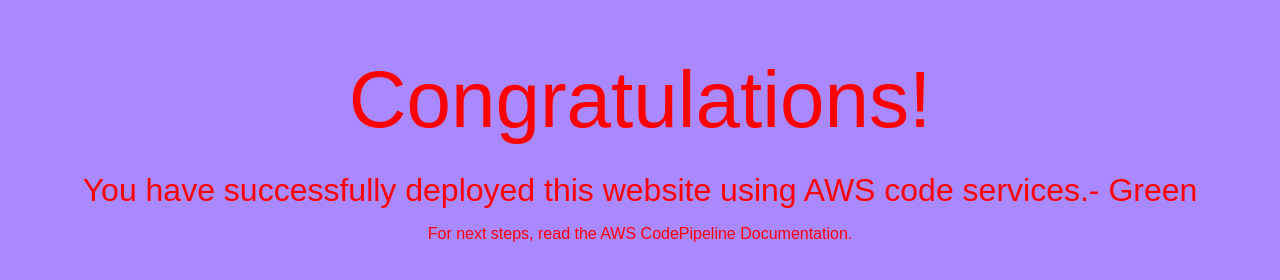
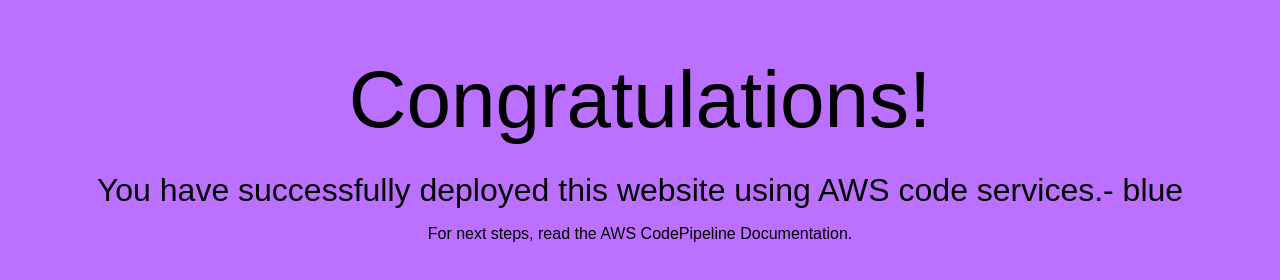
Before and after one commit to zvimosh/Codedeploy, a plain HTML site: page index.html in a window 1280 px wide. Drawn offline with Linux system fonts and the light colour scheme.

Commit message:
Update index.html

```diff
--- a/index.html
+++ b/index.html
@@ -5,8 +5,8 @@
   <title>Sample Deployment</title>
   <style>
     body {
-      color: #ff0000;
-      background-color: #aa89ff;
+      color: #ff01230;
+      background-color: #bb70ff;
       font-family: Arial, sans-serif;
       font-size: 16px;
     }
@@ -27,7 +27,7 @@
 <body>
   <div align="center">
     <h1>Congratulations!</h1>
-    <h2>You have successfully deployed this website using AWS code services.- Green</h2>
+    <h2>You have successfully deployed this website using AWS code services.- blue</h2>
     <p>For next steps, read the AWS CodePipeline Documentation.</p>
   </div>
 </body>
```
